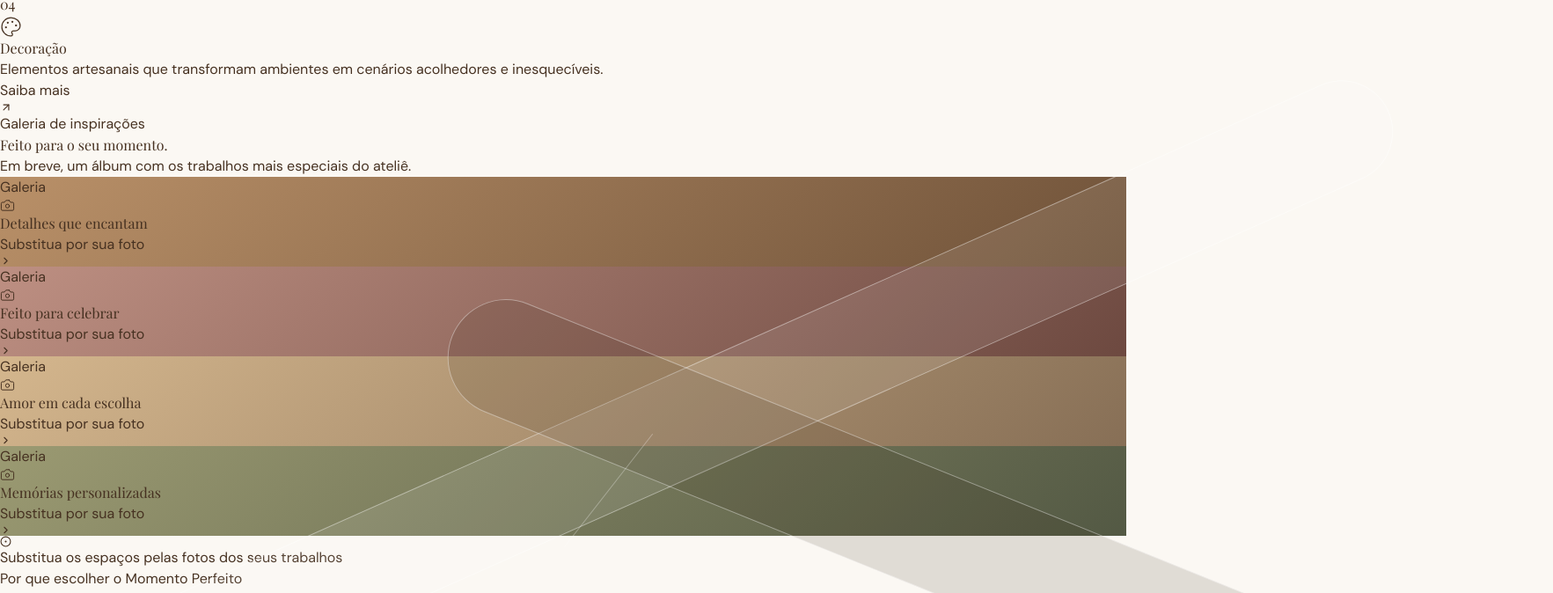
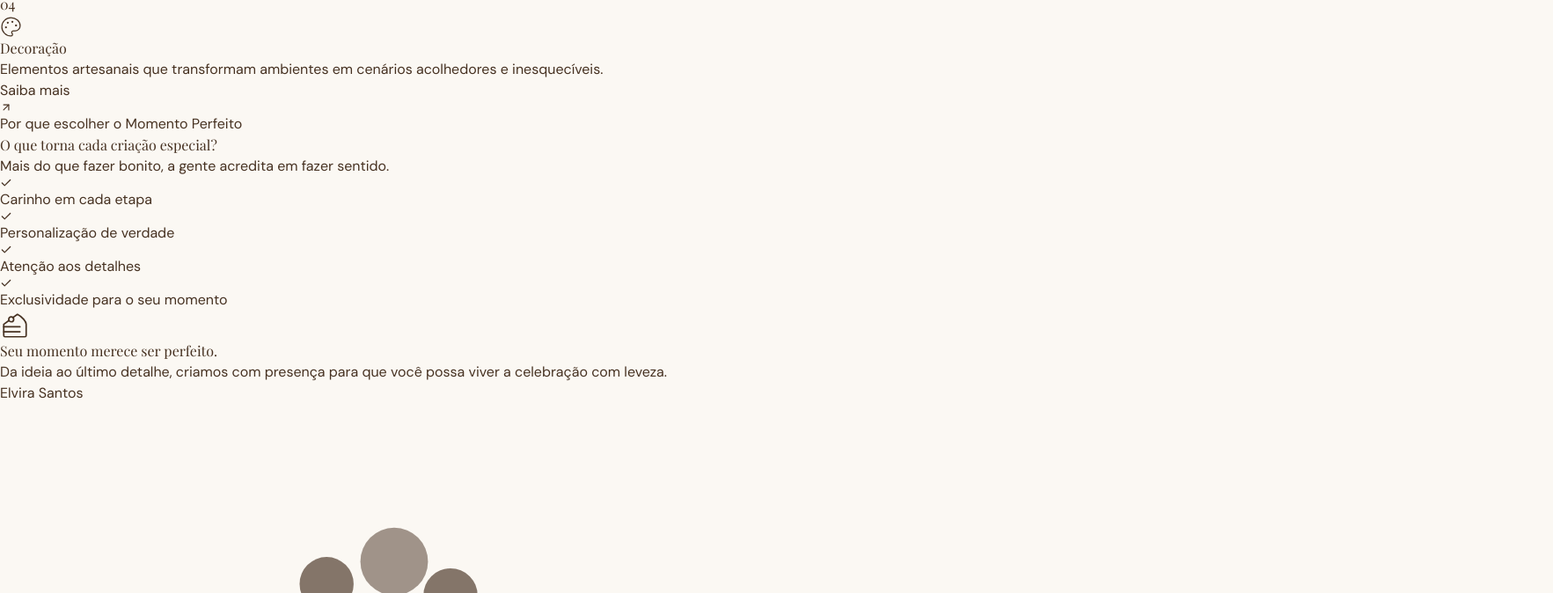
Before and after one commit to ViniciusAngelo/MomentoPerfeito, a React (Vite) app in the folder client/: page / in a window 1280 px wide. Shown: the part 6418-7092 px from the top of the page at 88% size, 1765 px wide, since content can reach past the window. Built offline with nearby package versions, Linux system fonts and the light colour scheme; a web font is replaced by a local one.

Commit message:
Change-Galeria

```diff
--- a/client/src/pages/Home.tsx
+++ b/client/src/pages/Home.tsx
@@ -251,18 +251,7 @@ export default function Home() {
           </div>
         </section>
 
-        <section id="galeria" className="bg-[#f5eee6] px-5 py-24 sm:px-8 sm:py-32 lg:px-12">
-          <div className="mx-auto max-w-7xl">
-            <div className="flex flex-col justify-between gap-7 sm:flex-row sm:items-end">
-              <SectionHeading eyebrow="Galeria de inspirações" title="Feito para o seu momento." />
-              <p className="max-w-xs text-sm leading-6 text-[#806b57] sm:pb-1">Em breve, um álbum com os trabalhos mais especiais do ateliê.</p>
-            </div>
-            <div className="mt-14 grid auto-rows-[180px] gap-4 sm:grid-cols-2 sm:auto-rows-[220px] lg:grid-cols-4 lg:auto-rows-[250px]">
-              {galleryItems.map((item) => <GalleryPlaceholder key={item.label} {...item} />)}
-            </div>
-            <div className="mt-7 flex items-center gap-3 text-xs font-semibold uppercase tracking-[0.14em] text-[#9b764c]"><CircleDot size={13} /> Substitua os espaços pelas fotos dos seus trabalhos</div>
-          </div>
-        </section>
+
 
         <section className="relative bg-[#fbf8f3] px-5 py-24 sm:px-8 sm:py-32 lg:px-12">
           <div className="mx-auto grid max-w-7xl items-center gap-12 lg:grid-cols-[1fr_.85fr] lg:gap-24">
```
Also changed, not shown: 2 other files (tests, documents, lock files or other folders).
